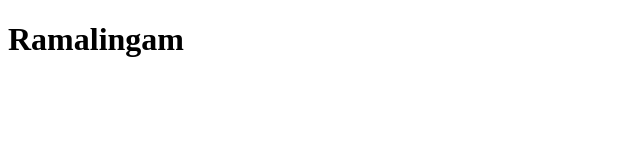
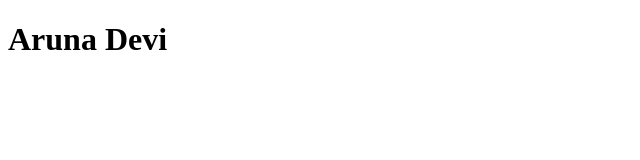
Before and after one commit to ramalingam-2005/versioncontrol, a plain HTML site: page index.html in a window 1280 px wide. Shown: the whole page, without its empty margins (0-640 px from the left). Drawn offline with Linux system fonts and the light colour scheme.

Commit message:
new commit

```diff
--- a/index.html
+++ b/index.html
@@ -6,6 +6,7 @@
     <title>Document</title>
 </head>
 <body>
-    <h1>Ramalingam</h1>
+    <h1>Aruna Devi</h1>
+
 </body>
 </html>
```
